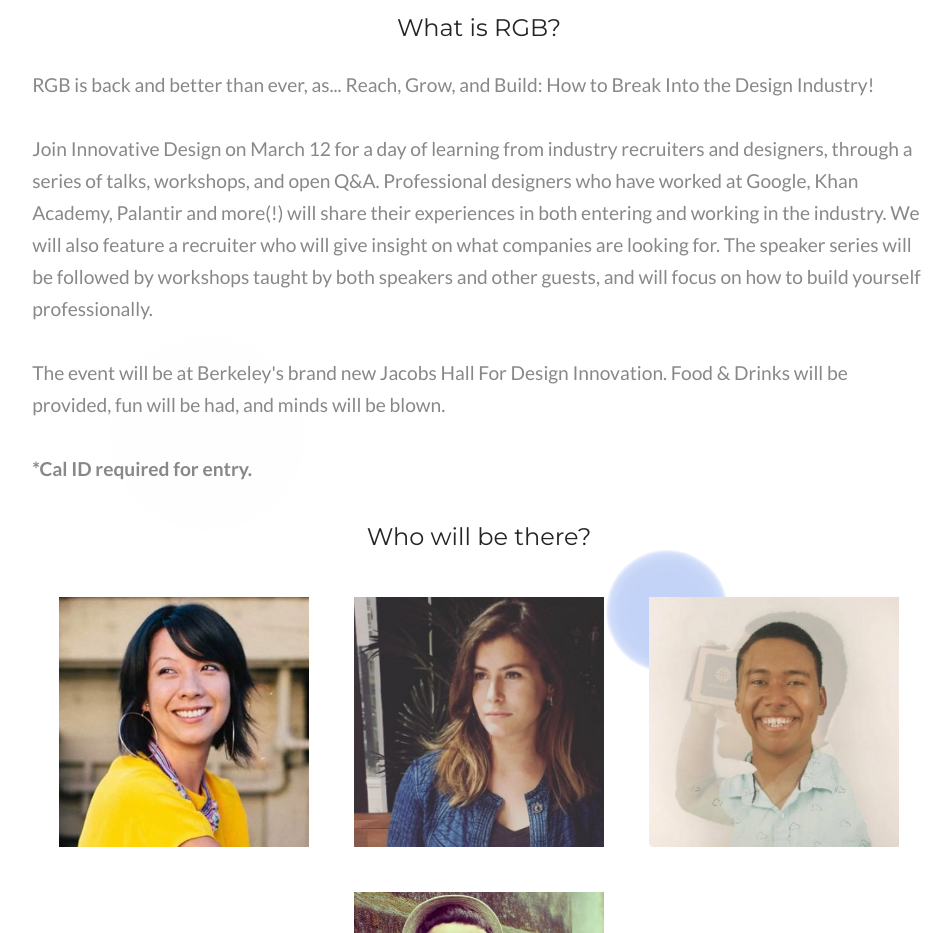
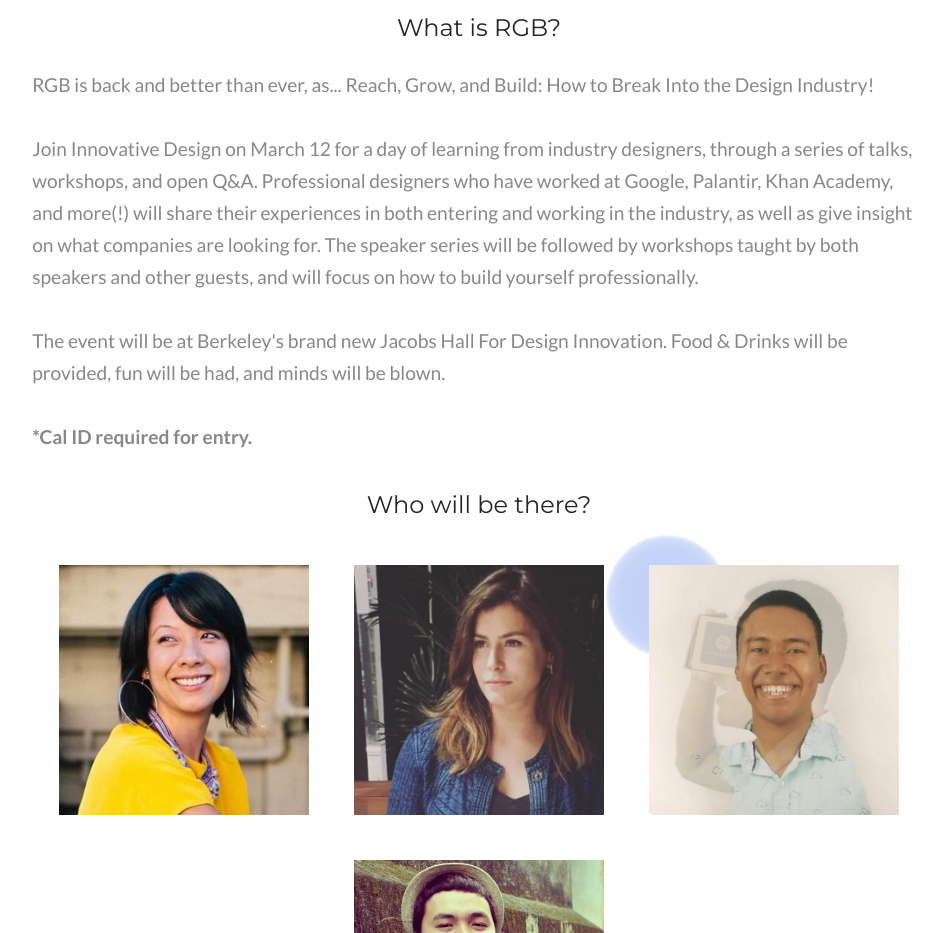
Before and after one commit to jubearsun/rgb.innovativedesign.club, a website: page index.html in a window 1280 px wide. Shown: the part 1013-1946 px from the top of the page, without its empty margins (161-1113 px from the left). Drawn offline with Linux system fonts and the light colour scheme.

```diff
--- a/index.html
+++ b/index.html
@@ -47,7 +47,7 @@
             Reach, Grow, and Build: How to Break Into the Design Industry!
           </p>
           <br>
-          <p>Join Innovative Design on March 12 for a day of learning from industry recruiters and designers, through a series of talks, workshops, and open Q&amp;A. Professional designers who have worked at Google, Khan Academy, Palantir and more(!) will share their experiences in both entering and working in the industry. We will also feature a recruiter who will give insight on what companies are looking for. The speaker series will be followed by workshops taught by both speakers and other guests, and will focus on how to build yourself professionally.</p>
+          <p>Join Innovative Design on March 12 for a day of learning from industry designers, through a series of talks, workshops, and open Q&amp;A. Professional designers who have worked at Google, Palantir, Khan Academy, and more(!) will share their experiences in both entering and working in the industry, as well as give insight on what companies are looking for. The speaker series will be followed by workshops taught by both speakers and other guests, and will focus on how to build yourself professionally.</p>
           <br>
           <p>The event will be at Berkeley's brand new Jacobs Hall For Design Innovation. Food &amp; Drinks will be provided, fun will be had, and minds will be blown.</p>
           <br>
--- a/sass/style.scss
+++ b/sass/style.scss
@@ -31,6 +31,10 @@
   font-family: "Montserrat";
   color: $black;
   cursor: default;
+  -webkit-user-select: none;
+  -moz-user-select: none;
+  -ms-user-select: none;
+  user-select: none;
 }
 
 #pages-wrapper {
```
Also changed, not shown: css/style.css, img/logo/favicon.png, 1 other file.
